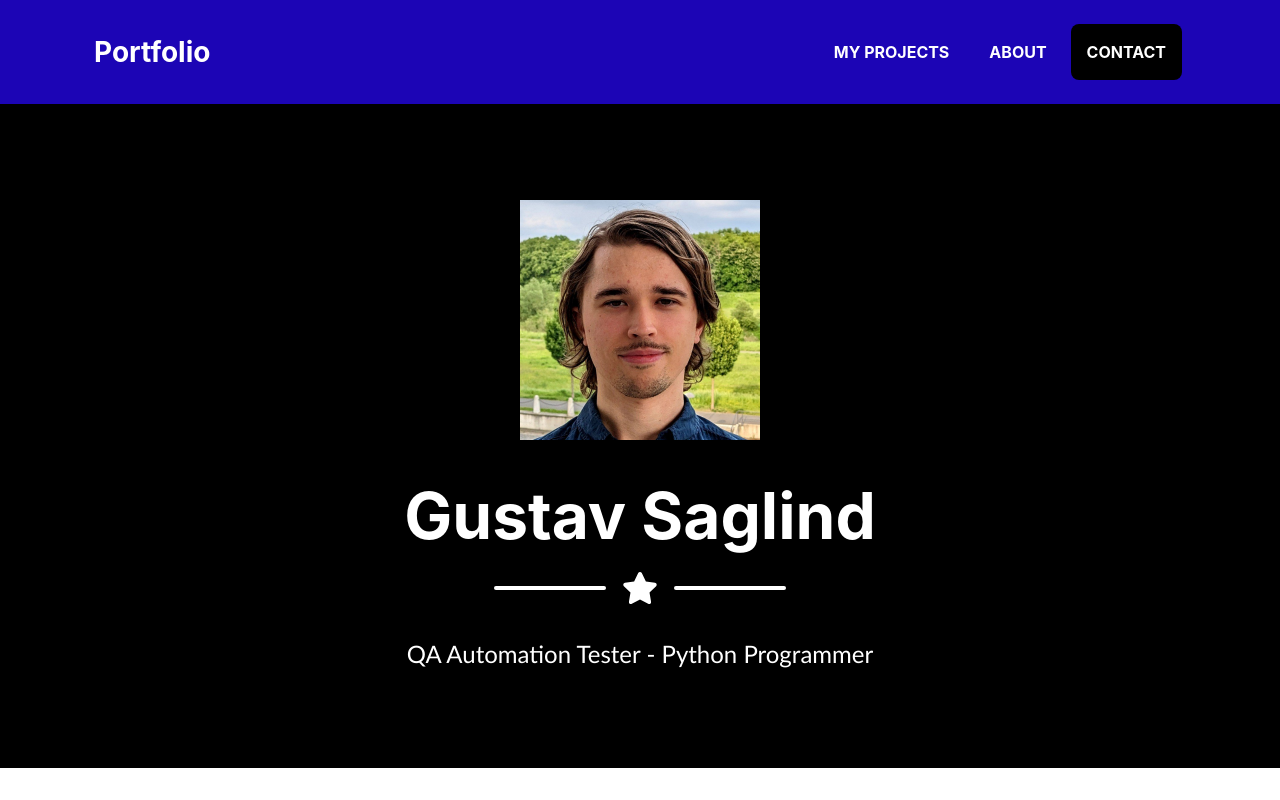
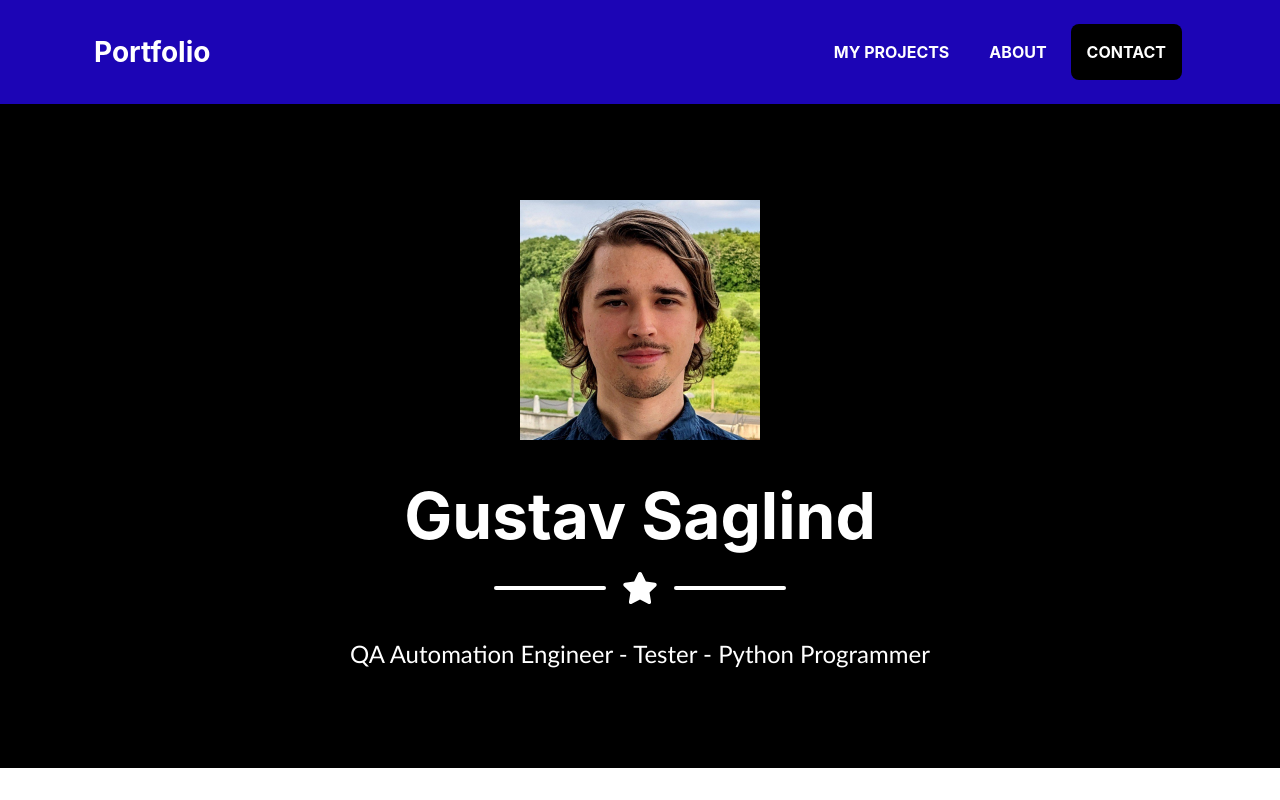
Before and after one commit to gustavsaglind/gustavsaglind.github.io, a plain HTML site: page index.html in a window 1280 px wide. Shown: the top 800 px of the page. Drawn offline with nearby package versions, Linux system fonts and the light colour scheme; a web font is replaced by a local one.

Commit message:
Update index.html

```diff
--- a/index.html
+++ b/index.html
@@ -42,7 +42,7 @@
                     <div class="divider-custom-line"></div>
                 </div>
                 <!-- Masthead Subheading-->
-                <p class="pre-wrap masthead-subheading font-weight-light mb-0">QA Automation Tester - Python Programmer</p>
+                <p class="pre-wrap masthead-subheading font-weight-light mb-0">QA Automation Engineer - Tester - Python Programmer</p>
             </div>
         </header>
         <section class="page-section portfolio" id="portfolio">
```
